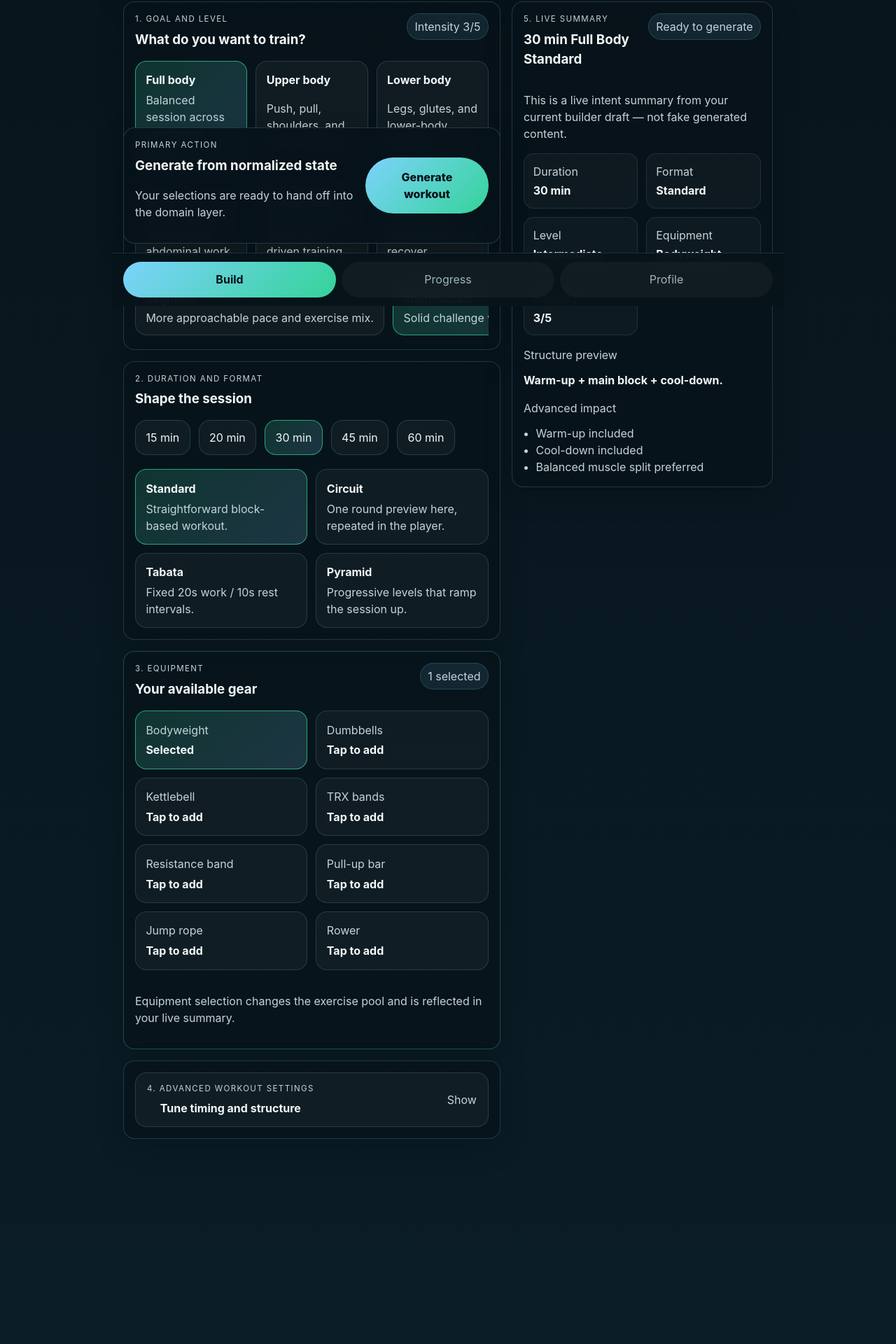
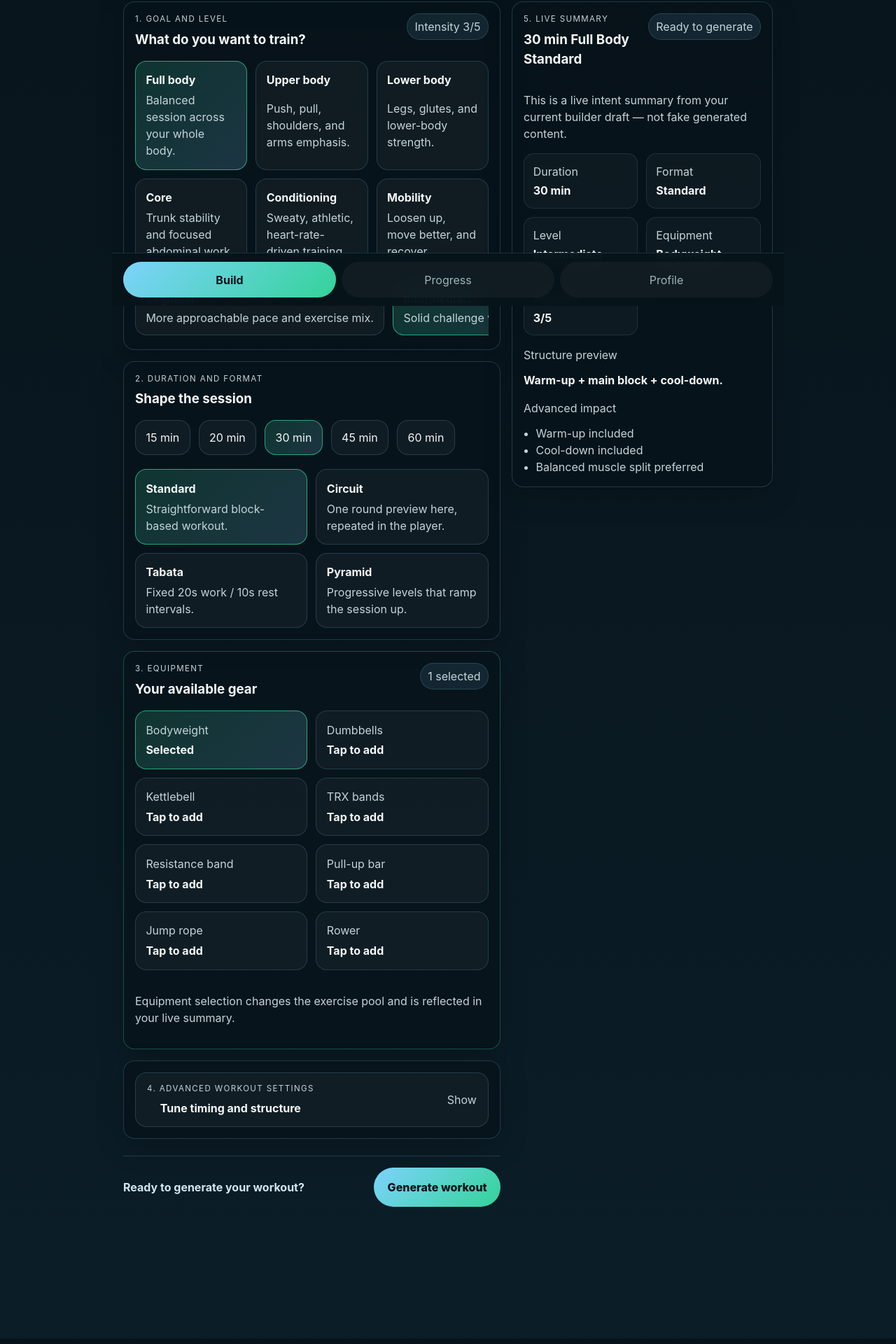
Before and after one commit to oskkau25/workout_generator_en, a React (Vite) app in the folder new-app/: page /build in a window 1280 px wide. Shown: the part 363-2283 px from the top of the page at 70% size. Built offline with nearby package versions, Linux system fonts and the light colour scheme.

Commit message:
Deploy React app to GitHub Pages

```diff
--- a/new-app/src/app/styles.css
+++ b/new-app/src/app/styles.css
@@ -365,6 +365,7 @@ button,
 .summary-sidebar,
 .summary-intent-grid,
 .summary-action-stack,
+.summary-actions-footer,
 .summary-step-stack,
 .player-layout,
 .player-session-meta,
@@ -390,10 +391,25 @@ button,
 }
 
 .summary-sidebar-card,
-.summary-actions-card,
 .summary-block-card,
 .summary-diagnostics-card {
   gap: 1rem;
+}
+
+.summary-actions-footer {
+  gap: 1rem;
+  padding-top: 1rem;
+  border-top: 1px solid rgba(125, 211, 252, 0.18);
+}
+
+.summary-actions-footer-copy h3,
+.summary-actions-footer-copy p {
+  margin-block: 0;
+}
+
+.summary-actions-footer-copy {
+  display: grid;
+  gap: 0.4rem;
 }
 
 .summary-intent-grid {
@@ -580,11 +596,22 @@ button,
 }
 
 .builder-action-bar {
-  position: sticky;
-  bottom: 5.6rem;
+  margin-top: 0.5rem;
+  display: flex;
+  justify-content: space-between;
+  gap: 1rem;
   align-items: center;
-  background: rgba(7, 19, 26, 0.94);
-  backdrop-filter: blur(12px);
+  padding: 1rem 0 0;
+  border-top: 1px solid rgba(125, 211, 252, 0.18);
+  background: transparent;
+  box-shadow: none;
+}
+
+.builder-action-bar h3 {
+  margin: 0;
+  color: #cfe7ee;
+  font-size: 1rem;
+  font-weight: 650;
 }
 
 .primary-action {
@@ -706,7 +733,8 @@ button,
   }
 
   .summary-hero-card,
-  .summary-content-stack {
+  .summary-content-stack,
+  .summary-actions-footer {
     grid-column: 1;
   }
 
--- a/new-app/src/features/builder/BuilderScreen.tsx
+++ b/new-app/src/features/builder/BuilderScreen.tsx
@@ -618,15 +618,9 @@ export function BuilderScreen() {
         </div>
       </section>
 
-      <section className="builder-action-bar card" aria-labelledby="generate-heading">
+      <section className="builder-action-bar" aria-labelledby="generate-heading">
         <div>
-          <p className="card-eyebrow">Primary action</p>
-          <h3 id="generate-heading">Generate from normalized state</h3>
-          <p>
-            {draft.selectedEquipment.length === 0
-              ? 'No equipment selected right now — generate will safely fall back to bodyweight.'
-              : 'Your selections are ready to hand off into the domain layer.'}
-          </p>
+          <h3 id="generate-heading">Ready to generate your workout?</h3>
         </div>
         <button type="button" className="primary-action" onClick={() => void handleGenerate()} disabled={isGenerating}>
           {isGenerating ? 'Generating workout…' : 'Generate workout'}
--- a/new-app/src/features/workout-summary/WorkoutSummaryScreen.tsx
+++ b/new-app/src/features/workout-summary/WorkoutSummaryScreen.tsx
@@ -137,31 +137,6 @@ export function WorkoutSummaryScreen() {
             ))}
           </div>
         </section>
-
-        <section className="card summary-actions-card" aria-labelledby="summary-actions-title">
-          <p className="card-eyebrow">Actions</p>
-          <h3 id="summary-actions-title">Start now or tweak it</h3>
-          <div className="summary-action-stack">
-            <Link className="primary-action summary-primary-action" to={`/workout/${workout.id}/play`}>
-              {hasResumableSession ? 'Resume workout' : 'Start workout'}
-            </Link>
-            <button type="button" className="secondary-action" onClick={() => void handleEditSettings()}>
-              Edit settings
-            </button>
-            <button
-              type="button"
-              className="ghost-action"
-              onClick={() => void handleRegenerate()}
-              disabled={isRegenerating}
-              aria-describedby="regenerate-note"
-            >
-              {isRegenerating ? 'Regenerating…' : 'Regenerate workout'}
-            </button>
-            <p id="regenerate-note" className="builder-help-text">
-              Regenerate keeps your current request settings and replaces only this generated result.
-            </p>
-          </div>
-        </section>
       </aside>
 
       <div className="summary-content-stack" aria-live="polite">
@@ -203,6 +178,35 @@ export function WorkoutSummaryScreen() {
           </section>
         ) : null}
       </div>
+
+      <section className="summary-actions-footer" aria-labelledby="summary-actions-title">
+        <div className="summary-actions-footer-copy">
+          <h3 id="summary-actions-title">Ready to start?</h3>
+          <p className="builder-help-text">
+            Start this workout now, or go back and adjust the settings first.
+          </p>
+        </div>
+        <div className="summary-action-stack">
+          <Link className="primary-action summary-primary-action" to={`/workout/${workout.id}/play`}>
+            {hasResumableSession ? 'Resume workout' : 'Start workout'}
+          </Link>
+          <button type="button" className="secondary-action" onClick={() => void handleEditSettings()}>
+            Edit settings
+          </button>
+          <button
+            type="button"
+            className="ghost-action"
+            onClick={() => void handleRegenerate()}
+            disabled={isRegenerating}
+            aria-describedby="regenerate-note"
+          >
+            {isRegenerating ? 'Regenerating…' : 'Regenerate workout'}
+          </button>
+          <p id="regenerate-note" className="builder-help-text">
+            Regenerate keeps your current request settings and replaces only this generated result.
+          </p>
+        </div>
+      </section>
     </div>
   )
 }
--- a/new-app/src/main.tsx
+++ b/new-app/src/main.tsx
@@ -6,7 +6,7 @@ import '@/app/styles.css'
 
 createRoot(document.getElementById('root')!).render(
   <StrictMode>
-    <BrowserRouter>
+    <BrowserRouter basename={import.meta.env.BASE_URL}>
       <App />
     </BrowserRouter>
   </StrictMode>,
--- a/new-app/vite.config.ts
+++ b/new-app/vite.config.ts
@@ -6,6 +6,7 @@ import react from '@vitejs/plugin-react'
 const rootDir = fileURLToPath(new URL('.', import.meta.url))
 
 export default defineConfig({
+  base: '/workout_generator_en/',
   plugins: [react()],
   resolve: {
     alias: {
```
